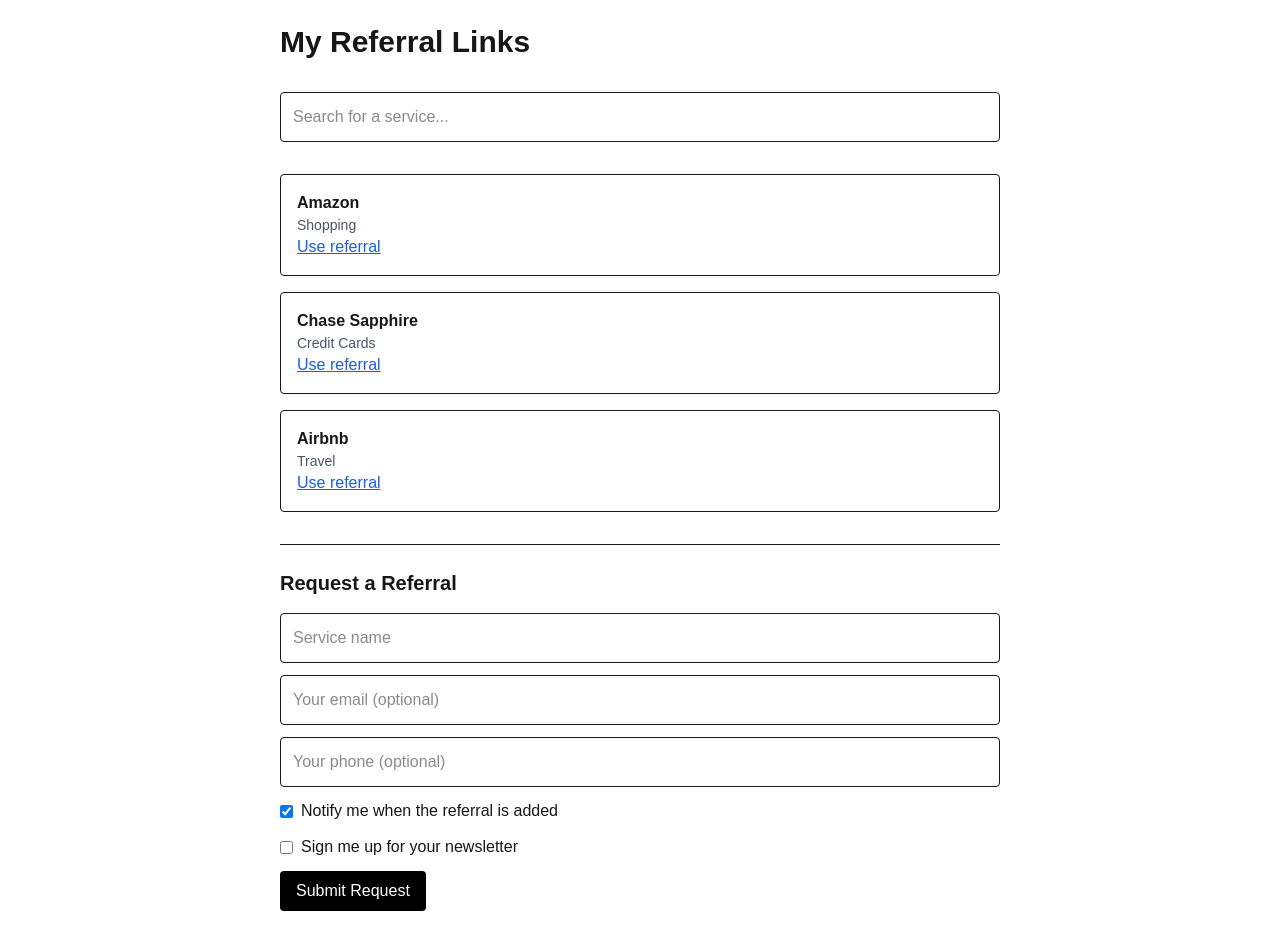
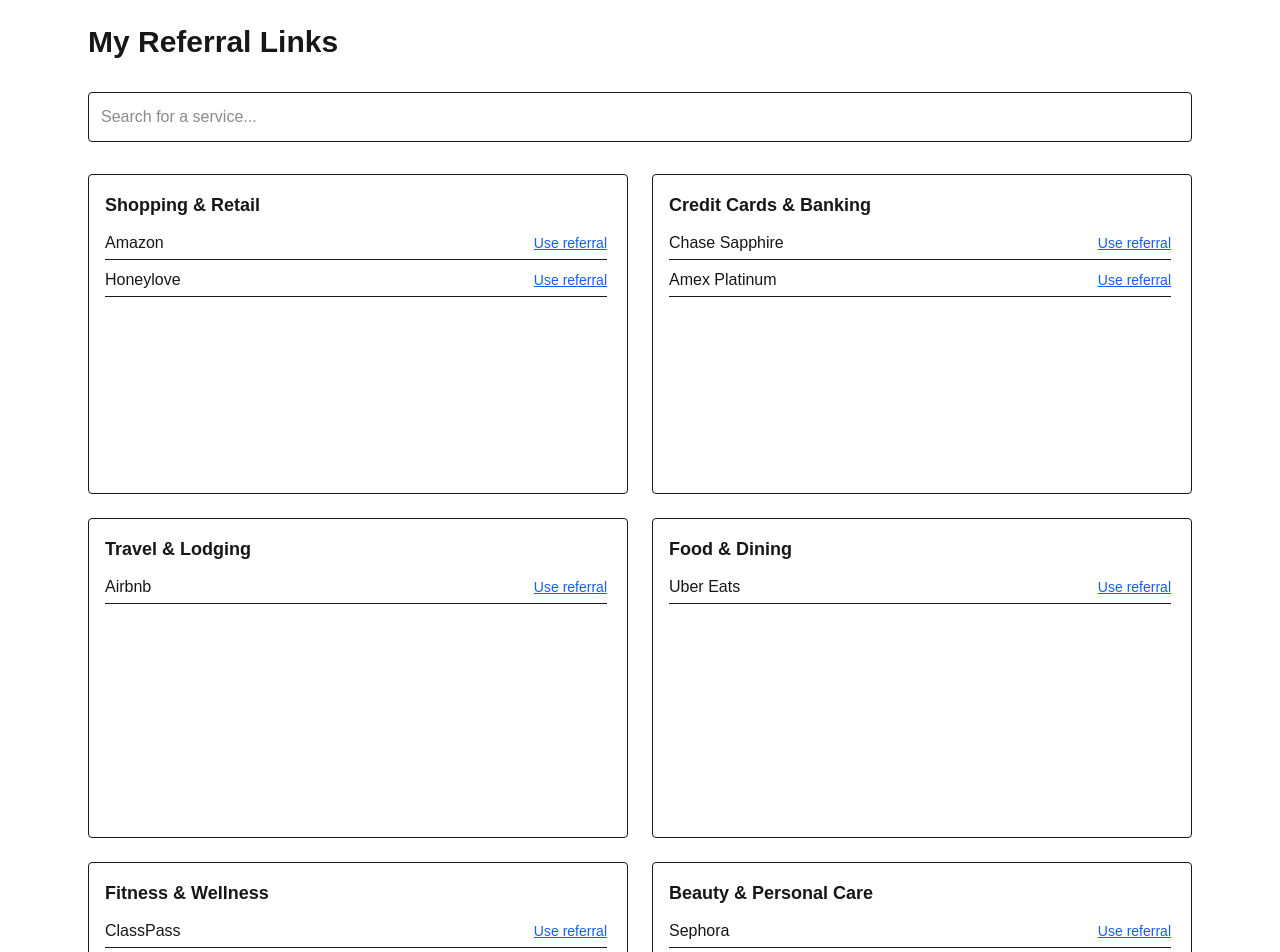
Before and after one commit to optaisamme/referral-hub, a Next.js app: page / in a window 1280 px wide. Shown: the top 952 px of the page. Built offline with nearby package versions, Linux system fonts and the light colour scheme; no server answers.

Commit message:
Update referral layout to category tables with conditional search

```diff
--- a/app/page.tsx
+++ b/app/page.tsx
@@ -1,7 +1,6 @@
 "use client";
 
 import { useState } from "react";
-import { supabase } from "../lib/supabase";
 
 type Referral = {
   name: string;
@@ -10,49 +9,51 @@
 };
 
 const REFERRALS: Referral[] = [
-  { name: "Amazon", category: "Shopping", url: "#" },
-  { name: "Chase Sapphire", category: "Credit Cards", url: "#" },
-  { name: "Airbnb", category: "Travel", url: "#" },
+  { name: "Amazon", category: "Shopping & Retail", url: "#" },
+  { name: "Honeylove", category: "Shopping & Retail", url: "#" },
+
+  { name: "Chase Sapphire", category: "Credit Cards & Banking", url: "#" },
+  { name: "Amex Platinum", category: "Credit Cards & Banking", url: "#" },
+
+  { name: "Airbnb", category: "Travel & Lodging", url: "#" },
+
+  { name: "Uber Eats", category: "Food & Dining", url: "#" },
+
+  { name: "ClassPass", category: "Fitness & Wellness", url: "#" },
+
+  { name: "Sephora", category: "Beauty & Personal Care", url: "#" },
+
+  { name: "Notion", category: "Technology & Apps", url: "#" },
+
+  { name: "IKEA", category: "Home & Lifestyle", url: "#" },
+
+  { name: "Stitch Fix", category: "Fashion & Accessories", url: "#" },
+
+  { name: "Spotify", category: "Subscriptions & Memberships", url: "#" },
+];
+
+const CATEGORIES = [
+  "Shopping & Retail",
+  "Credit Cards & Banking",
+  "Travel & Lodging",
+  "Food & Dining",
+  "Fitness & Wellness",
+  "Beauty & Personal Care",
+  "Technology & Apps",
+  "Home & Lifestyle",
+  "Fashion & Accessories",
+  "Subscriptions & Memberships",
 ];
 
 export default function Home() {
   const [query, setQuery] = useState("");
 
-  // Request form state
-  const [brand, setBrand] = useState("");
-  const [email, setEmail] = useState("");
-  const [phone, setPhone] = useState("");
-  const [notify, setNotify] = useState(true);
-  const [newsletter, setNewsletter] = useState(false);
-  const [submitted, setSubmitted] = useState(false);
-
   const filtered = REFERRALS.filter((r) =>
     `${r.name} ${r.category}`.toLowerCase().includes(query.toLowerCase())
   );
 
-  const handleSubmit = async (e: React.FormEvent) => {
-    e.preventDefault();
-
-    await supabase.from("referral_requests").insert({
-      brand,
-      email: email || null,
-      phone: phone || null,
-      wants_notification: notify,
-      notify_via_email: notify && !!email,
-      notify_via_sms: notify && !!phone,
-      newsletter_opt_in: newsletter,
-    });
-
-    setSubmitted(true);
-    setBrand("");
-    setEmail("");
-    setPhone("");
-    setNotify(true);
-    setNewsletter(false);
-  };
-
   return (
-    <main className="max-w-3xl mx-auto p-6 space-y-8">
+    <main className="max-w-6xl mx-auto p-6 space-y-8">
       <h1 className="text-3xl font-bold">My Referral Links</h1>
 
       <input
@@ -63,79 +64,49 @@
         className="w-full border p-3 rounded"
       />
 
-      <section className="space-y-4">
-        {filtered.length === 0 && (
-          <p className="text-gray-500">No referrals found.</p>
-        )}
+      {/* Two-column grid */}
+      <section className="grid grid-cols-1 md:grid-cols-2 gap-6">
+        {CATEGORIES.map((category) => {
+          const items = filtered.filter(
+            (r) => r.category === category
+          );
 
-        {filtered.map((ref) => (
-          <div key={ref.name} className="border p-4 rounded">
-            <h2 className="font-semibold">{ref.name}</h2>
-            <p className="text-sm text-gray-600">{ref.category}</p>
-            <a href={ref.url} className="text-blue-600 underline">
+          // ✅ HIDE TABLE IF NO MATCHES
+          if (items.length === 0) return null;
+
+          return (
+            <div
+              key={category}
+              className="border rounded p-4 h-[320px] flex flex-col"
+            >
+              <h2 className="font-semibold text-lg mb-3">{category}</h2>
+
+              <div className="flex-1 overflow-y-auto space-y-2 pr-1">
+                {items.map((ref) => (
+                  <div
+                    key={ref.name}
+                    className="flex justify-between items-center border-b pb-1"
+                  >
+                    <span>{ref.name}</span>
+                    <a
+                      href={ref.url}
+                      className="text-blue-600 underline text-sm"
+                    >
                       Use referral
                     </a>
                   </div>
                 ))}
+              </div>
+            </div>
+          );
+        })}
       </section>
 
       <section className="border-t pt-6">
         <h2 className="text-xl font-semibold">Request a Referral</h2>
-
-        {submitted ? (
         <p className="text-green-600 mt-4">
           Thanks! Your request has been submitted.
         </p>
-        ) : (
-          <form className="space-y-3 mt-4" onSubmit={handleSubmit}>
-            <input
-              type="text"
-              placeholder="Service name"
-              value={brand}
-              onChange={(e) => setBrand(e.target.value)}
-              required
-              className="w-full border p-3 rounded"
-            />
-
-            <input
-              type="email"
-              placeholder="Your email (optional)"
-              value={email}
-              onChange={(e) => setEmail(e.target.value)}
-              className="w-full border p-3 rounded"
-            />
-
-            <input
-              type="tel"
-              placeholder="Your phone (optional)"
-              value={phone}
-              onChange={(e) => setPhone(e.target.value)}
-              className="w-full border p-3 rounded"
-            />
-
-            <label className="flex items-center gap-2">
-              <input
-                type="checkbox"
-                checked={notify}
-                onChange={(e) => setNotify(e.target.checked)}
-              />
-              Notify me when the referral is added
-            </label>
-
-            <label className="flex items-center gap-2">
-              <input
-                type="checkbox"
-                checked={newsletter}
-                onChange={(e) => setNewsletter(e.target.checked)}
-              />
-              Sign me up for your newsletter
-            </label>
-
-            <button className="bg-black text-white px-4 py-2 rounded">
-              Submit Request
-            </button>
-          </form>
-        )}
       </section>
     </main>
   );
```
Lines whose indentation alone changed are shown as unchanged.
